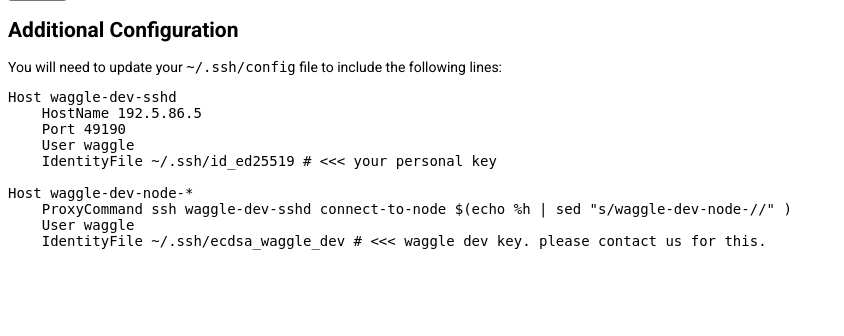
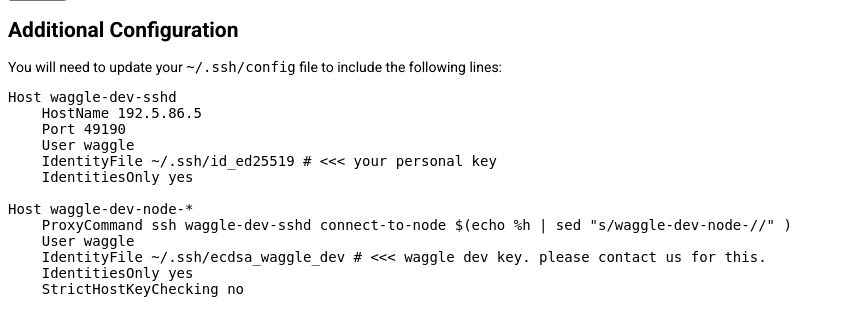
Before and after one commit to waggle-sensor/waggle-auth-app, a Django app: page /update-my-keys in a window 1280 px wide. Shown: the part 294-630 px from the top of the page, without its empty margins (0-844 px from the left). Run offline with Django 4.2, Linux system fonts and the light colour scheme; the visitor is signed in with stand-in values (Sample User, id 1).

Commit message:
updated ssh config snippit

```diff
--- a/templates/update-my-keys.html
+++ b/templates/update-my-keys.html
@@ -23,11 +23,14 @@ Host waggle-dev-sshd
     Port 49190
     User waggle
     IdentityFile ~/.ssh/id_ed25519 # <<< your personal key
+    IdentitiesOnly yes
 
 Host waggle-dev-node-*
     ProxyCommand ssh waggle-dev-sshd connect-to-node $(echo %h | sed "s/waggle-dev-node-//" )
     User waggle
     IdentityFile ~/.ssh/ecdsa_waggle_dev # <<< waggle dev key. please contact us for this.
+    IdentitiesOnly yes
+    StrictHostKeyChecking no
 </pre>
 {% else %}
 <p><a href="{% url 'app:oidc-login' %}">Login</a></p>
```
